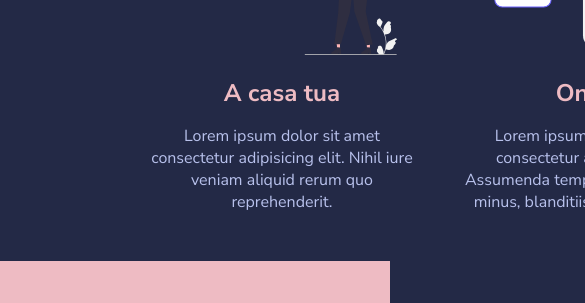
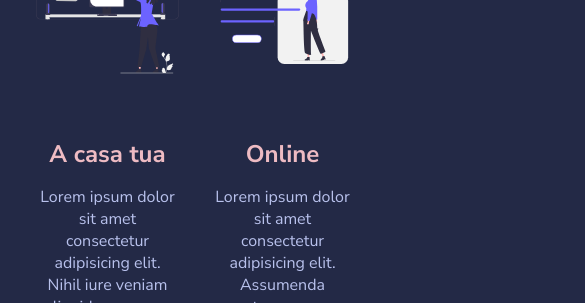
Before and after one commit to LiciaLicari/html-css-resp-wannabe, a plain HTML site: page index.html in a window 390 px wide. Shown: the part 317-620 px from the top of the page, 585 px wide, since content can reach past the window. Drawn offline with Linux system fonts and the light colour scheme.

Commit message:
Fix tablet
problem with Brave, solved with Chrome

```diff
--- a/css/style.css
+++ b/css/style.css
@@ -128,22 +128,9 @@
     SOLUZIONE RESPONSIVE
  ************************************************/
 
- @media screen and (max-width: 1023px) {
+ @media screen and (max-width:768px) {
     .container {
-        max-width: 1024px;
-        display: flex;
-    }
-    h2 {
-        justify-content: center;
+        max-width: 768px;
+        width: 100%;
     }
  }
-
- @media screen and (max-width: 767px) {
-    .container {
-        max-width: 768px;
-        display: flex;
-    }
-    h2 {
-        justify-content: center;
-    }
- }
--- a/index.html
+++ b/index.html
@@ -4,7 +4,6 @@
         <meta charset="utf-8" />
         <title>Boolean Academy</title>
         <meta name="viewport" content="width=device-width, initial-scale=1.0">
-        link
         <!-- Fonts -->
         <link
             href="https://fonts.googleapis.com/css2?family=Nunito+Sans:wght@400;700&display=swap"
```
